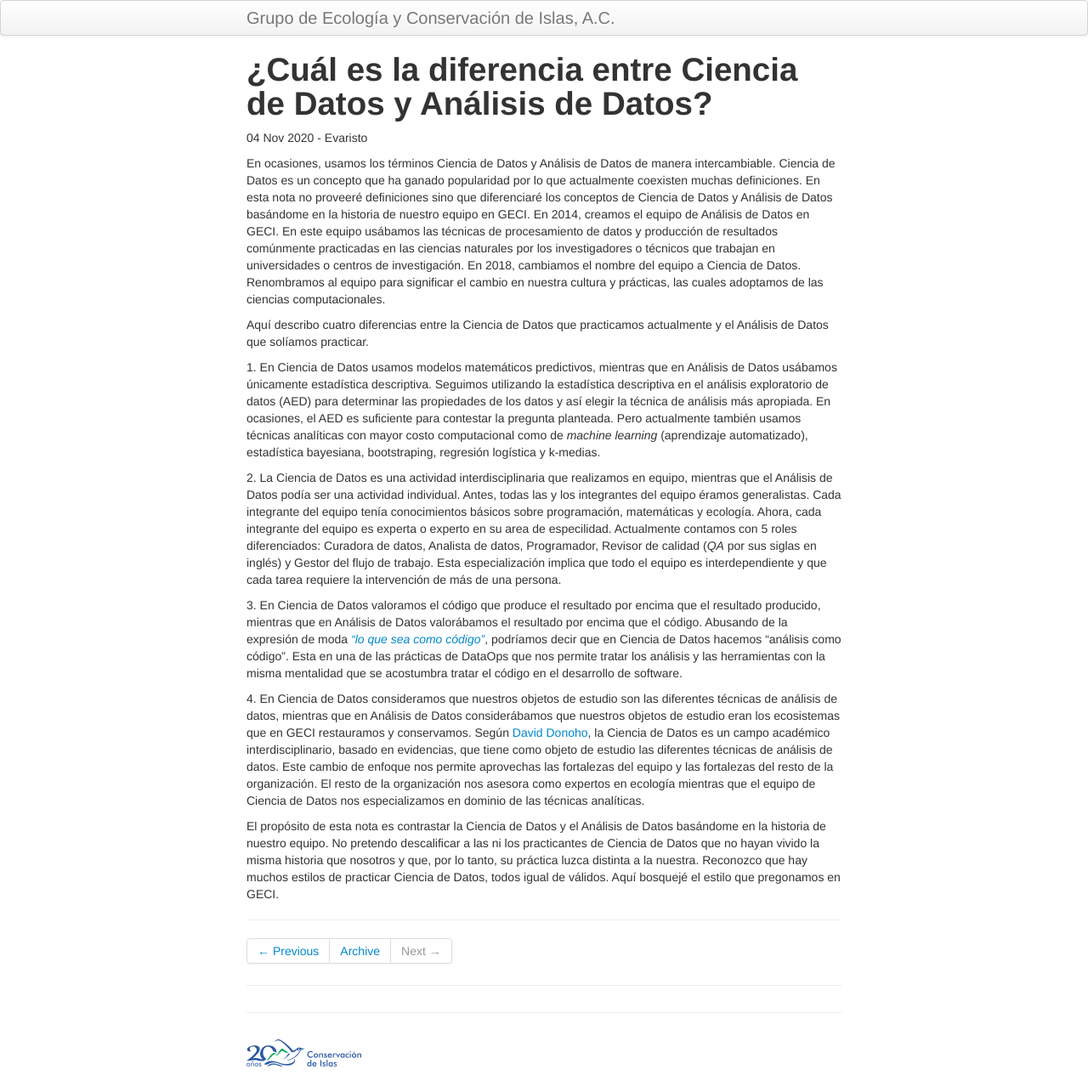
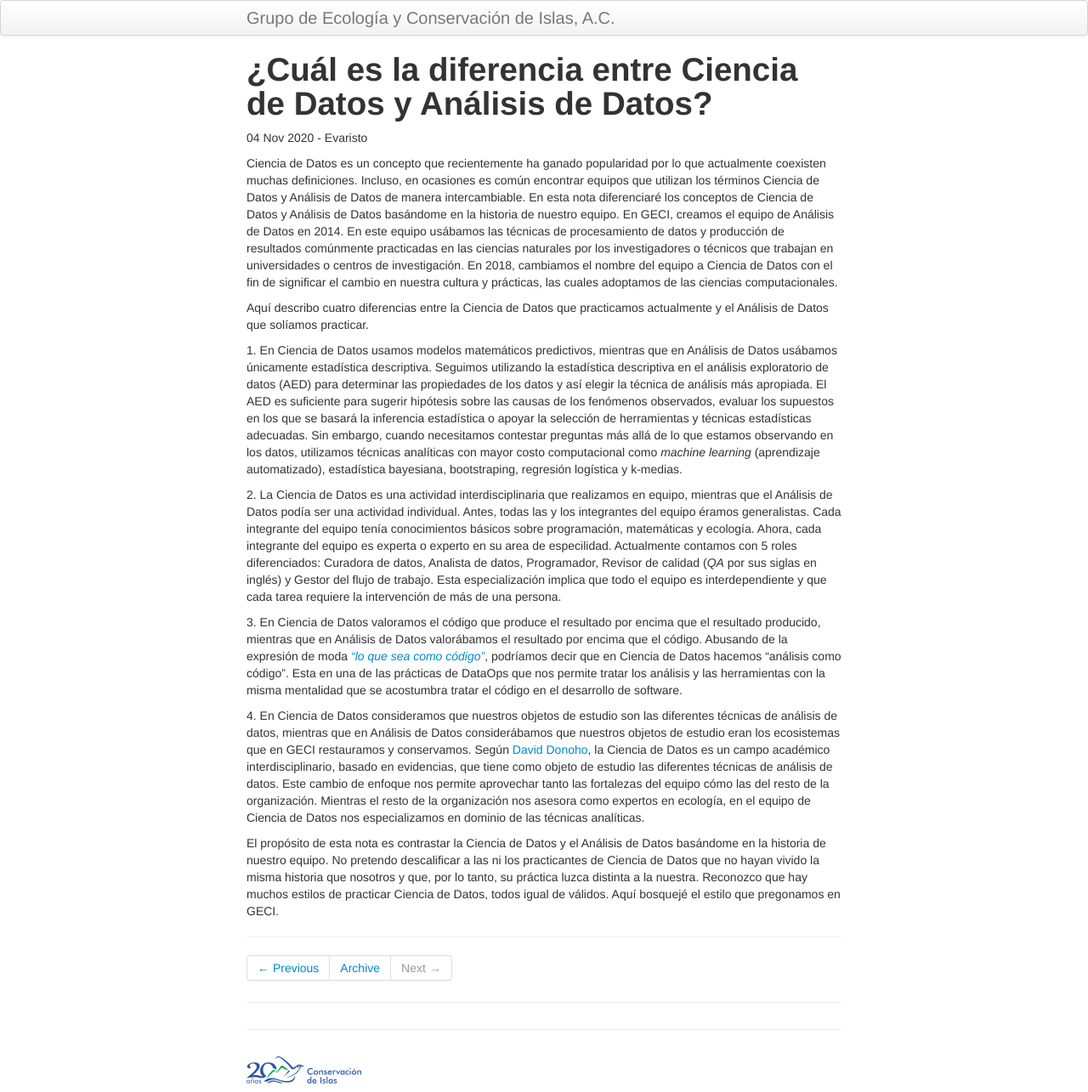
Before and after one commit to LizethMReyes/islasgeci.github.io, a Jekyll site: the page built from _posts/2020-11-04-diferencia.md, in a window 1280 px wide. Shown: the whole page at 85% size. Built offline with Jekyll 4.4.1, drawn with Linux system fonts in a browser that asks for light colours.

Commit message:
Incorpora sugerencias de @MaritzaB
Co-authored-by: MaritzaB <56838850+MaritzaB@users.noreply.github.com>

```diff
--- a/_posts/2020-11-04-diferencia.md
+++ b/_posts/2020-11-04-diferencia.md
@@ -5,15 +5,7 @@ author: Evaristo
 tags: equipo
 ---
 
-En ocasiones, usamos los términos Ciencia de Datos y Análisis de Datos de manera intercambiable.
-Ciencia de Datos es un concepto que ha ganado popularidad por lo que actualmente coexisten muchas
-definiciones. En esta nota no proveeré definiciones sino que diferenciaré los conceptos de Ciencia
-de Datos y Análisis de Datos basándome en la historia de nuestro equipo en GECI. En 2014, creamos el
-equipo de Análisis de Datos en GECI. En este equipo usábamos las técnicas de procesamiento de datos
-y producción de resultados comúnmente practicadas en las ciencias naturales por los investigadores o
-técnicos que trabajan en universidades o centros de investigación. En 2018, cambiamos el nombre del
-equipo a Ciencia de Datos. Renombramos al equipo para significar el cambio en nuestra cultura y
-prácticas, las cuales adoptamos de las ciencias computacionales.
+Ciencia de Datos es un concepto que recientemente ha ganado popularidad por lo que actualmente coexisten muchas definiciones. Incluso, en ocasiones es común encontrar equipos que utilizan los términos Ciencia de Datos y Análisis de Datos de manera intercambiable. En esta nota diferenciaré los conceptos de Ciencia de Datos y Análisis de Datos basándome en la historia de nuestro equipo. En GECI, creamos el equipo de Análisis de Datos en 2014. En este equipo usábamos las técnicas de procesamiento de datos y producción de resultados comúnmente practicadas en las ciencias naturales por los investigadores o técnicos que trabajan en universidades o centros de investigación. En 2018, cambiamos el nombre del equipo a Ciencia de Datos con el fin de significar el cambio en nuestra cultura y prácticas, las cuales adoptamos de las ciencias computacionales.
 
 Aquí describo cuatro diferencias entre la Ciencia de Datos que practicamos actualmente y el Análisis
 de Datos que solíamos practicar.
@@ -21,8 +13,7 @@ de Datos que solíamos practicar.
 1\. En Ciencia de Datos usamos modelos matemáticos predictivos, mientras que en Análisis de Datos
 usábamos únicamente estadística descriptiva. Seguimos utilizando la estadística descriptiva en el
 análisis exploratorio de datos (AED) para determinar las propiedades de los datos y así elegir la
-técnica de análisis más apropiada. En ocasiones, el AED es suficiente para contestar la pregunta
-planteada. Pero actualmente también usamos técnicas analíticas con mayor costo computacional como de
+técnica de análisis más apropiada. El AED es suficiente para sugerir hipótesis sobre las causas de los fenómenos observados, evaluar los supuestos en los que se basará la inferencia estadística o apoyar la selección de herramientas y técnicas estadísticas adecuadas. Sin embargo, cuando necesitamos contestar preguntas más allá de lo que estamos observando en los datos, utilizamos técnicas analíticas con mayor costo computacional como
 _machine learning_ (aprendizaje automatizado), estadística bayesiana, bootstraping, regresión
 logística y k-medias.
 
@@ -48,9 +39,9 @@ análisis de datos, mientras que en Análisis de Datos considerábamos que nuest
 eran los ecosistemas que en GECI restauramos y conservamos. Según [David
 Donoho](https://doi.org/10.1080/10618600.2017.1384734), la Ciencia de Datos es un campo académico
 interdisciplinario, basado en evidencias, que tiene como objeto de estudio las diferentes técnicas
-de análisis de datos. Este cambio de enfoque nos permite aprovechas las fortalezas del equipo y las
-fortalezas del resto de la organización. El resto de la organización nos asesora como expertos en
-ecología mientras que el equipo de Ciencia de Datos nos especializamos en dominio de las técnicas
+de análisis de datos. Este cambio de enfoque nos permite aprovechar tanto las fortalezas del equipo cómo las
+del resto de la organización. Mientras el resto de la organización nos asesora como expertos en
+ecología, en el equipo de Ciencia de Datos nos especializamos en dominio de las técnicas
 analíticas.
 
 El propósito de esta nota es contrastar la Ciencia de Datos y el Análisis de Datos basándome en la
```
